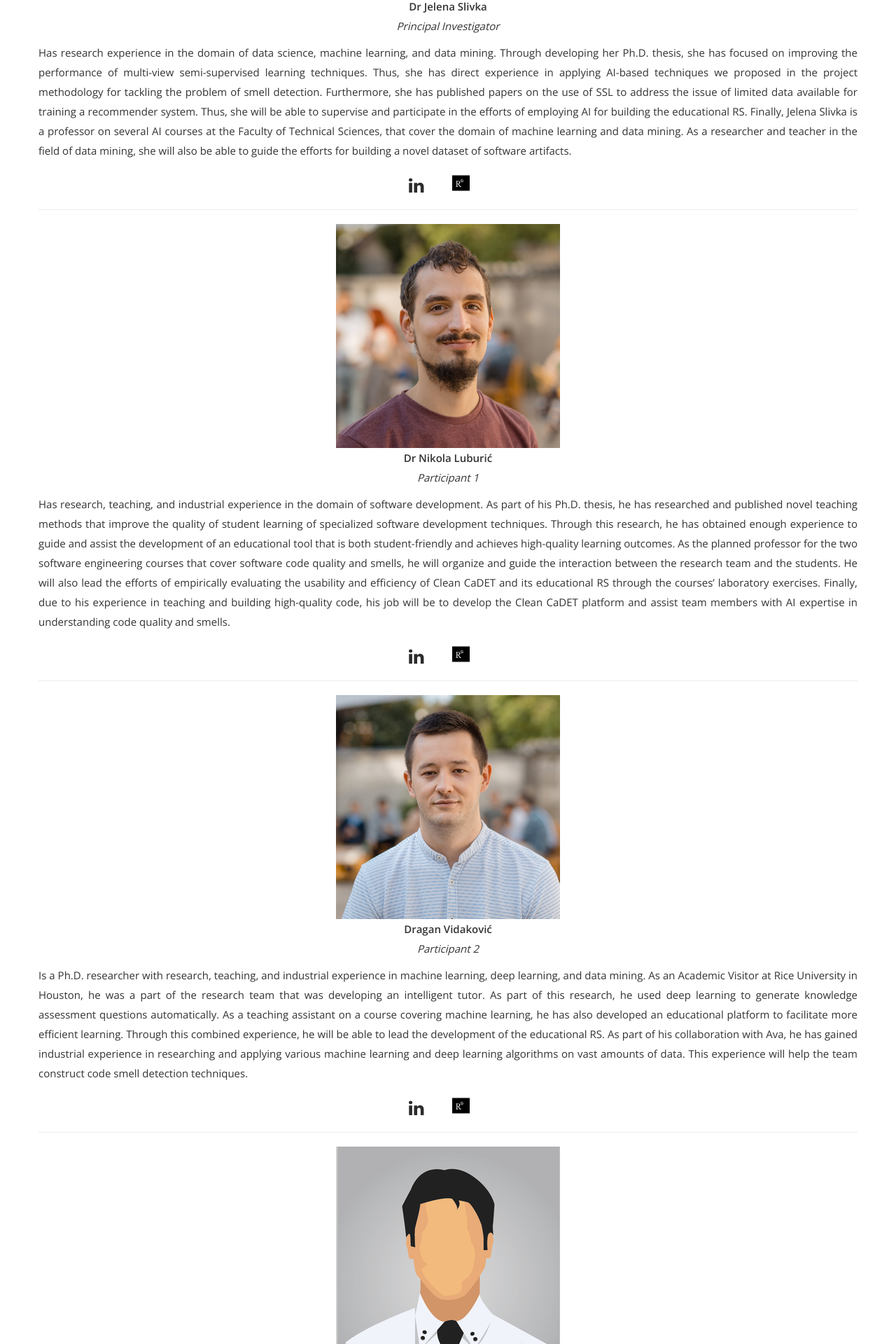
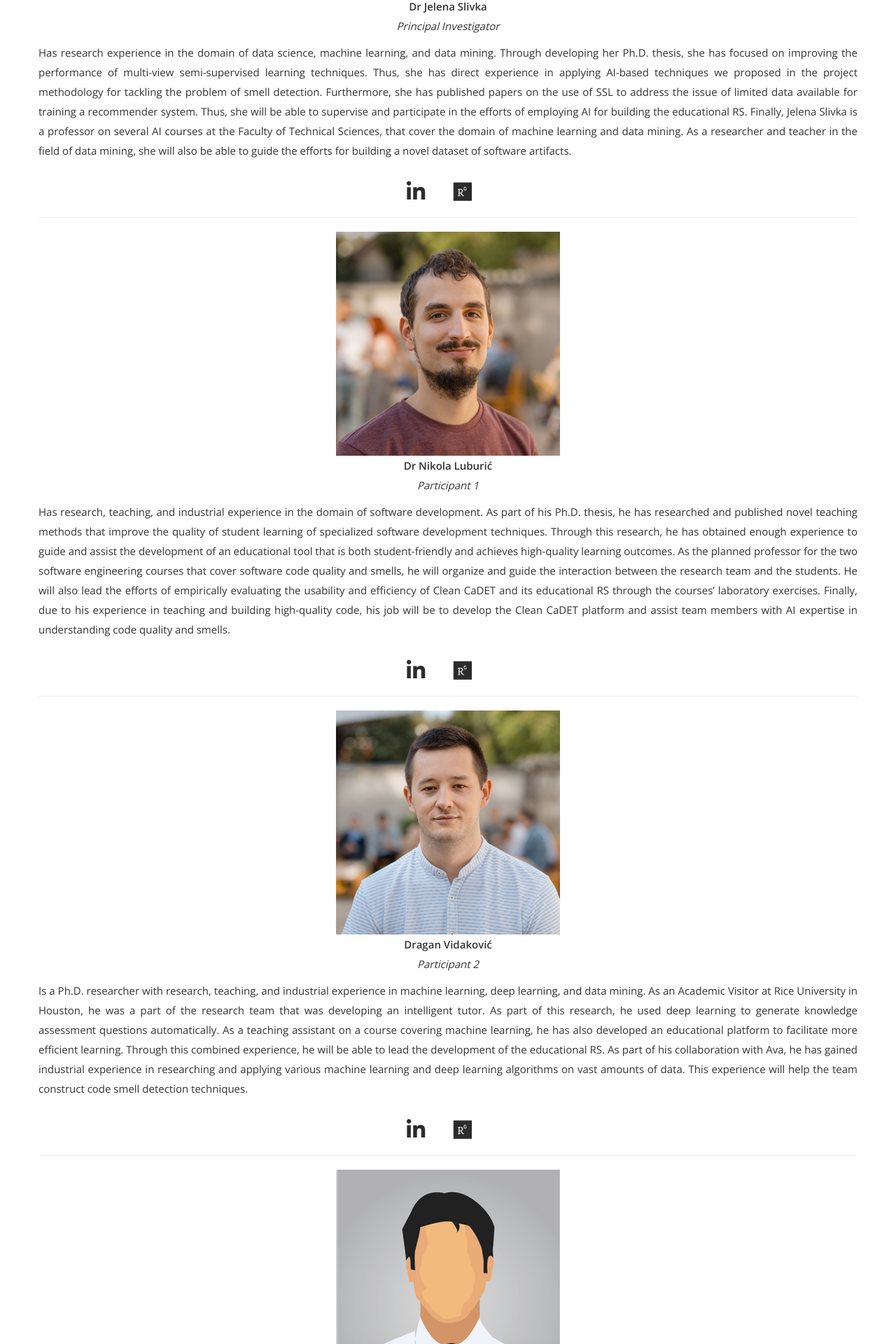
Before and after one commit to Clean-CaDET/clean-cadet.github.io, a Jekyll site: the page built from about.html, in a window 1280 px wide. Shown: the part 844-2764 px from the top of the page at 70% size. Built offline with Jekyll 4.4.1, drawn with Linux system fonts in a browser that asks for light colours; nearby versions of some CDN libraries; some web fonts are replaced.

```diff
--- a/_includes/head.html
+++ b/_includes/head.html
@@ -8,7 +8,7 @@
 <!-- CSS -->
 <link rel="stylesheet" href="{{ site.baseurl }}/css/owl.carousel.css" />
 <link rel="stylesheet" href="{{ site.baseurl }}/css/bootstrap.min.css" />
-<link rel="stylesheet" href="{{ site.baseurl }}/css/font-awesome.min.css" />
+<!--<link rel="stylesheet" href="{{ site.baseurl }}/css/font-awesome.min.css" />-->
 <link rel="stylesheet" href="{{ site.baseurl }}/css/airspace.css" />
 <link rel="stylesheet" href="{{ site.baseurl }}/css/style.css" />
 <link rel="stylesheet" href="{{ site.baseurl }}/css/ionicons.min.css" />
@@ -24,6 +24,7 @@
 <script src="{{ site.baseurl }}/js/plugins.js"></script>
 <script src="{{ site.baseurl }}/js/min/waypoints.min.js"></script>
 <script src="{{ site.baseurl }}/js/jquery.counterup.js"></script>
+<script src="https://kit.fontawesome.com/17bf8c5b6a.js" crossorigin="anonymous"></script>
 
 
 <script src="{{ site.baseurl }}/js/main.js"></script>
--- a/about.html
+++ b/about.html
@@ -38,10 +38,10 @@ permalink: /about/
                 <p class="about">{{ p.about }}</p>
                 <ul class="social-icons text-center">
                     <li>
-                      <a href="{{ p.linkedin }}"><i class="fa fa-linkedin"></i></a>
+                      <a href="{{ p.linkedin }}"><i class="fab fa-linkedin-in"></i></a>
                     </li>
                     <li>
-                      <a href="{{ p.researchgate }}"><i class="researchgate"></i></a>
+                      <a href="{{ p.researchgate }}"><i class="fab fa-researchgate"></i></a>
                     </li>
                 </ul>
                 <hr/>
--- a/css/airspace.css
+++ b/css/airspace.css
@@ -713,11 +713,11 @@ font header .navbar-default .navbar-nav li a:hover {
 }
 .address-block li i {
   margin-right: 15px;
-  font-size: 20px;
-  width: 20px;
+  font-size: 25px;
+  width: 25px;
 }
 .social-icons {
-  margin-top: 20px;
+  margin-top: 30px;
 }
 .social-icons li {
   display: inline-block;
@@ -729,21 +729,7 @@ font header .navbar-default .navbar-nav li a:hover {
 .social-icons i {
   color: #2C2C2C;
   margin-right: 25px;
-  font-size: 25px;
-}
-
-.researchgate {
-  background: url("../img/custom_icons/researchgate.svg");
-  height: 25px;
-  width: 25px;
-  display: block;
-}
-
-.medium {
-  background: url("../img/custom_icons/medium.svg");
-  height: 25px;
-  width: 25px;
-  display: block;
+  font-size: 30px;
 }
 
 .google-map {
```
Also changed, not shown: contact.html (+4 -4 lines).
